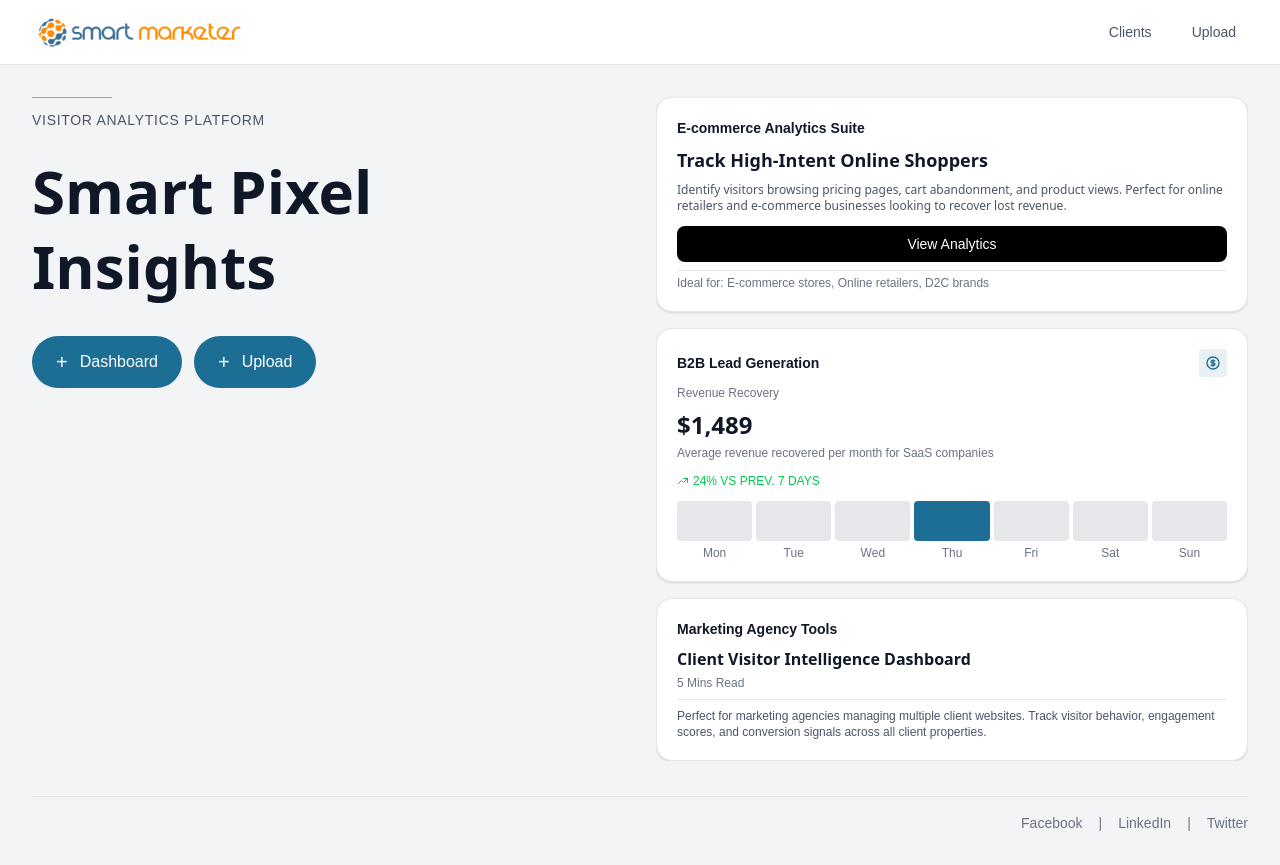
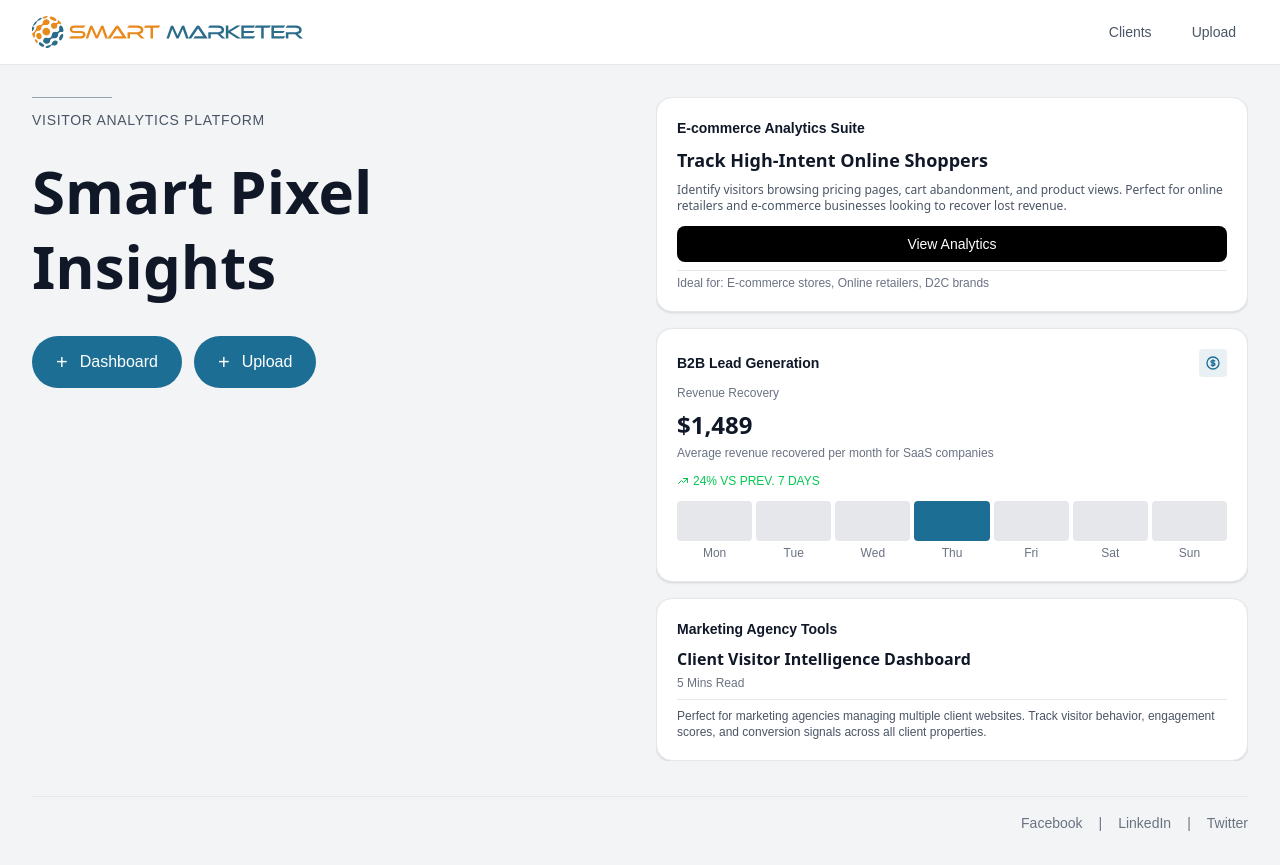
Before and after one commit to arsalanrs/smartmarketerdashboard, a Next.js app: page / in a window 1280 px wide. Built offline with nearby package versions, Linux system fonts and the light colour scheme.

Commit message:
chore(ui): swap nav logo for 2026 Smart Marketer SVG
Co-authored-by: Cursor <cursoragent@cursor.com>

```diff
--- a/components/Nav.tsx
+++ b/components/Nav.tsx
@@ -14,12 +14,13 @@ export default function Nav() {
           <div className="flex items-center">
             <Link href="/" className="flex items-center">
               <Image
-                src="/logosmartmarketer.png"
+                src="/SM-logo2026-full-size.svg"
                 alt="Smart Marketer"
-                width={180}
-                height={40}
+                width={846}
+                height={100}
                 className="h-8 w-auto"
                 priority
+                unoptimized
               />
             </Link>
           </div>
```
Also changed, not shown: public/SM-logo2026-full-size.svg (added).
